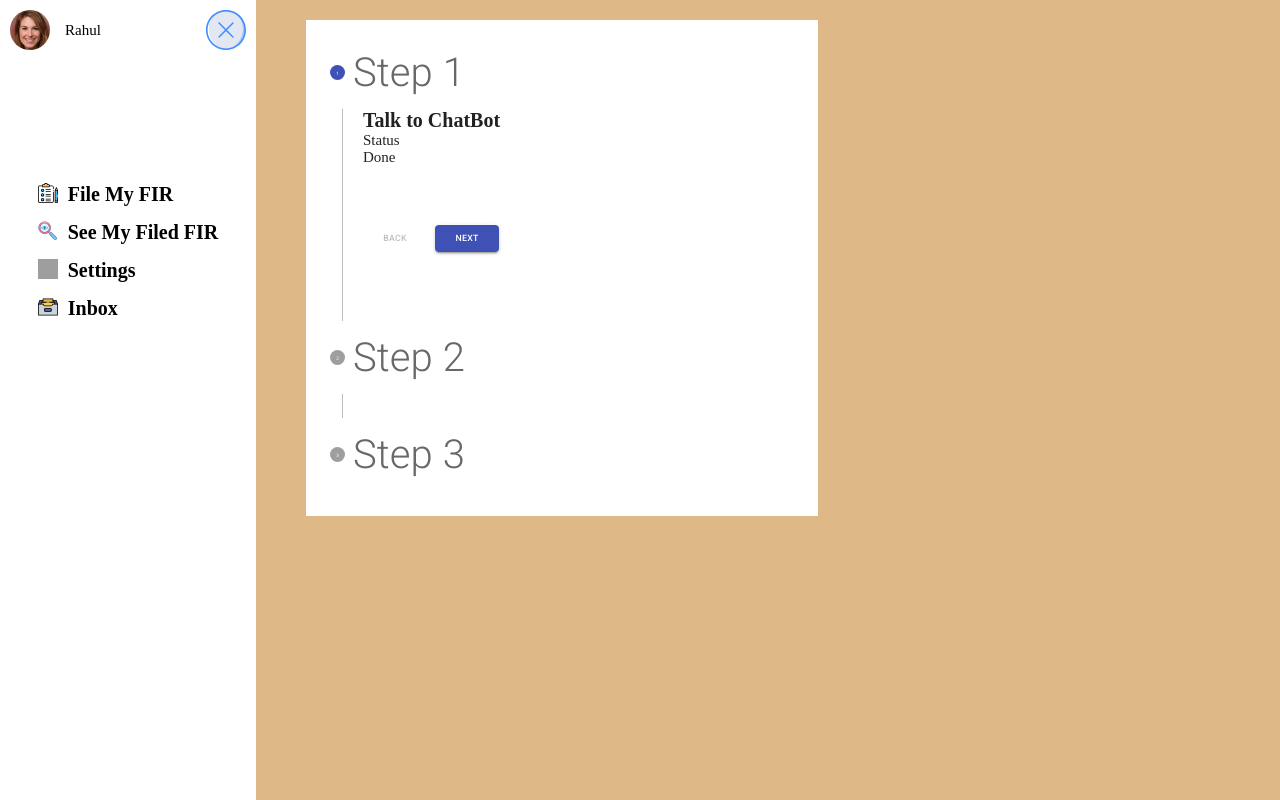
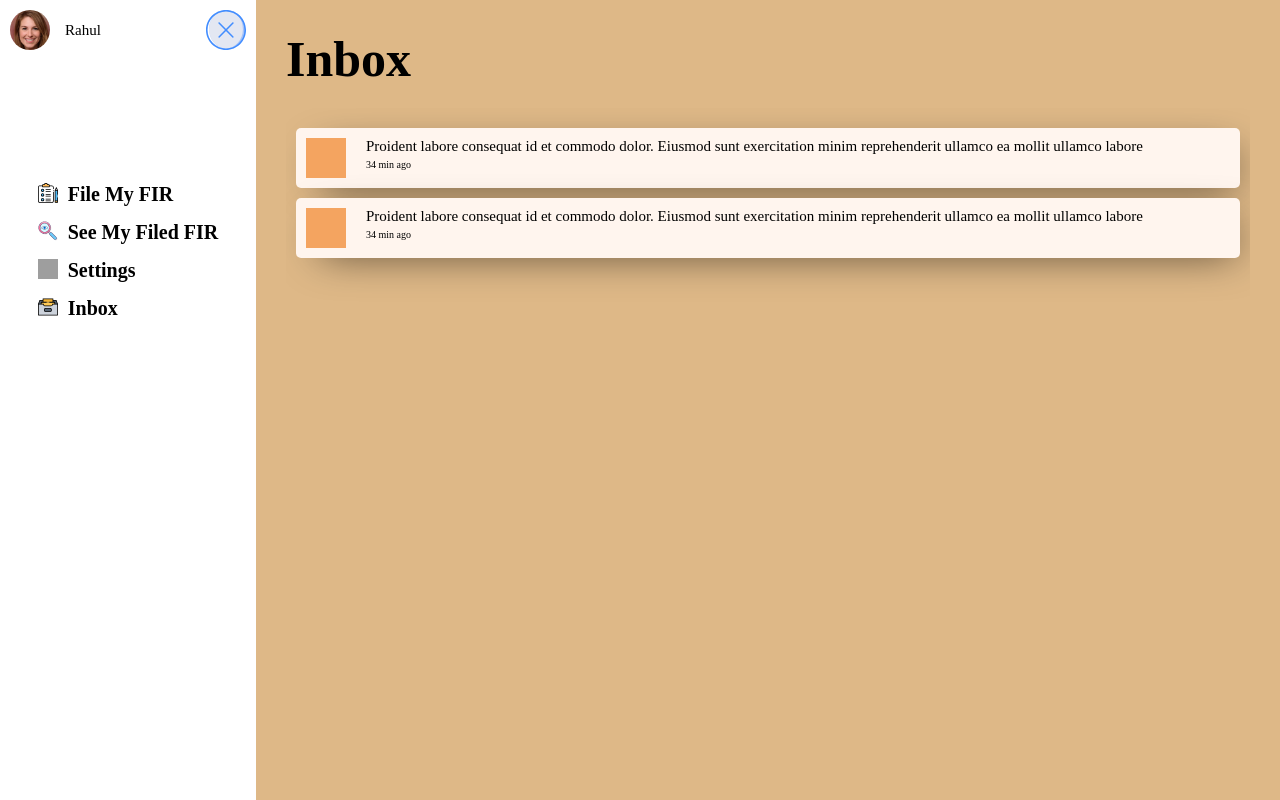
Before and after one commit to RishabhVerma098/policeuser, a React (Create React App) app: page / in a window 1280 px wide. Built offline with nearby package versions, Linux system fonts and the light colour scheme; grey boxes are pictures that could not be loaded.

Commit message:
basic inbox done

```diff
--- /dev/null
+++ b/src/components/inbox/index.js
@@ -0,0 +1,33 @@
+import React from "react";
+import "./index.scss";
+function Inbox() {
+  return (
+    <div className="inbox">
+      <h1>Inbox</h1>
+      <div className="inboxList">
+        <div className="message">
+          <div className="userImage"></div>
+          <div className="text">
+            <p className="title">
+              Proident labore consequat id et commodo dolor. Eiusmod sunt
+              exercitation minim reprehenderit ullamco ea mollit ullamco labore
+            </p>
+            <p className="timeStamp">34 min ago</p>
+          </div>
+        </div>
+        <div className="message">
+          <div className="userImage"></div>
+          <div className="text">
+            <p className="title">
+              Proident labore consequat id et commodo dolor. Eiusmod sunt
+              exercitation minim reprehenderit ullamco ea mollit ullamco labore
+            </p>
+            <p className="timeStamp">34 min ago</p>
+          </div>
+        </div>
+      </div>
+    </div>
+  );
+}
+
+export default Inbox;
--- /dev/null
+++ b/src/components/inbox/index.scss
@@ -0,0 +1,35 @@
+.inbox {
+  width: 100%;
+  height: 100%;
+  padding: 3rem;
+  .inboxList {
+    width: 100%;
+    height: 80%;
+    margin-top: 2rem;
+    overflow-y: auto;
+    padding: 1rem;
+    .message {
+      border-radius: 5px;
+      -webkit-box-shadow: 10px 10px 41px -16px rgba(0, 0, 0, 0.75);
+      -moz-box-shadow: 10px 10px 41px -16px rgba(0, 0, 0, 0.75);
+      box-shadow: 10px 10px 41px -16px rgba(0, 0, 0, 0.75);
+      background-color: seashell;
+      padding: 1rem 2rem 1rem 1rem;
+      margin-top: 1rem;
+      display: flex;
+      .userImage {
+        width: 4rem;
+        height: 4rem;
+        background-color: sandybrown;
+      }
+      .text {
+        padding-left: 2rem;
+        .timeStamp {
+          font-size: 1rem;
+          font-weight: 300;
+          margin-top: 0.4rem;
+        }
+      }
+    }
+  }
+}
--- a/src/components/main/main-index.js
+++ b/src/components/main/main-index.js
@@ -4,6 +4,9 @@ import { connect } from "react-redux";
 import Chat from "./chat/chat-index";
 import Summary from "./summary/summary-index";
 import StepScreen from "../AfterDone";
+import AllFir from "../seeMyFieldFIR";
+import Settings from "../settings";
+import Inbox from "../inbox";
 import "./main-index.scss";
 function Main(props) {
   return (
@@ -13,7 +16,10 @@ function Main(props) {
     >
       {/* <Chat />
       <Summary /> */}
-      <StepScreen />
+      {/* <StepScreen /> */}
+      {/* <AllFir /> */}
+      {/* <Settings /> */}
+      <Inbox />
     </section>
   );
 }
--- /dev/null
+++ b/src/components/seeMyFieldFIR/index.js
@@ -0,0 +1,66 @@
+import React from "react";
+import "./index.scss";
+function AllFirs() {
+  return (
+    <div className="allFir">
+      <h2>My Firs</h2>
+      <div className="listOfFir">
+        <div className="fir">
+          <div className="firImage">
+            <h3>MY FIR</h3>
+          </div>
+          <div className="firData">
+            <h4>Title</h4>
+            <p className="timeStamp">created At:timeStamp</p>
+            <p className="description">
+              Tempor culpa laborum id eiusmod. Consequat irure aliqua minim
+              pariatur ad. Voluptate est irure officia cillum sunt laborum
+              eiusmod et sit ullamco ad id elit. Deserunt proident quis do in
+              nostrud consectetur adipisicing dolor sit id amet. Tempor
+              exercitation cupidatat commodo laboris id commodo nulla aute esse
+              excepteur aliquip magna dolor labore. Voluptate id ullamco
+              excepteur in aliquip....
+            </p>
+          </div>
+        </div>
+        <div className="fir">
+          <div className="firImage">
+            <h3>MY FIR</h3>
+          </div>
+          <div className="firData">
+            <h4>Title</h4>
+            <p className="timeStamp">created At:timeStamp</p>
+            <p className="description">
+              Tempor culpa laborum id eiusmod. Consequat irure aliqua minim
+              pariatur ad. Voluptate est irure officia cillum sunt laborum
+              eiusmod et sit ullamco ad id elit. Deserunt proident quis do in
+              nostrud consectetur adipisicing dolor sit id amet. Tempor
+              exercitation cupidatat commodo laboris id commodo nulla aute esse
+              excepteur aliquip magna dolor labore. Voluptate id ullamco
+              excepteur in aliquip....
+            </p>
+          </div>
+        </div>
+        <div className="fir">
+          <div className="firImage">
+            <h3>MY FIR</h3>
+          </div>
+          <div className="firData">
+            <h4>Title</h4>
+            <p className="timeStamp">created At:timeStamp</p>
+            <p className="description">
+              Tempor culpa laborum id eiusmod. Consequat irure aliqua minim
+              pariatur ad. Voluptate est irure officia cillum sunt laborum
+              eiusmod et sit ullamco ad id elit. Deserunt proident quis do in
+              nostrud consectetur adipisicing dolor sit id amet. Tempor
+              exercitation cupidatat commodo laboris id commodo nulla aute esse
+              excepteur aliquip magna dolor labore. Voluptate id ullamco
+              excepteur in aliquip....
+            </p>
+          </div>
+        </div>
+      </div>
+    </div>
+  );
+}
+export default AllFirs;
--- /dev/null
+++ b/src/components/seeMyFieldFIR/index.scss
@@ -0,0 +1,36 @@
+.allFir {
+  padding: 2rem 1rem 1rem 8rem;
+
+  .listOfFir {
+    display: flex;
+    flex-direction: column;
+    margin-top: 1rem;
+    background-color: rosybrown;
+    width: 80%;
+    height: 85%;
+    overflow-y: auto;
+    .fir {
+      display: flex;
+      width: 100%;
+      height: 40%;
+      background-color: salmon;
+      margin-top: 2rem;
+      .firImage {
+        padding: 2rem;
+        width: 90%;
+        height: 100%;
+        background-color: royalblue;
+      }
+      .firData {
+        padding-left: 2rem;
+        padding-top: 2rem;
+        .timeStamp {
+          padding-top: 0.5rem;
+        }
+        .description {
+          padding-top: 0.5rem;
+        }
+      }
+    }
+  }
+}
--- /dev/null
+++ b/src/components/settings/index.js
@@ -0,0 +1,15 @@
+import React, { Component } from "react";
+import "./index.scss";
+
+class index extends Component {
+  state = {};
+  render() {
+    return (
+      <div className="settings">
+        <h2>Settings</h2>
+      </div>
+    );
+  }
+}
+
+export default index;
--- /dev/null
+++ b/src/components/settings/index.scss
@@ -0,0 +1,5 @@
+.settings {
+  width: 100%;
+  height: 100%;
+  padding: 3rem;
+}
```
